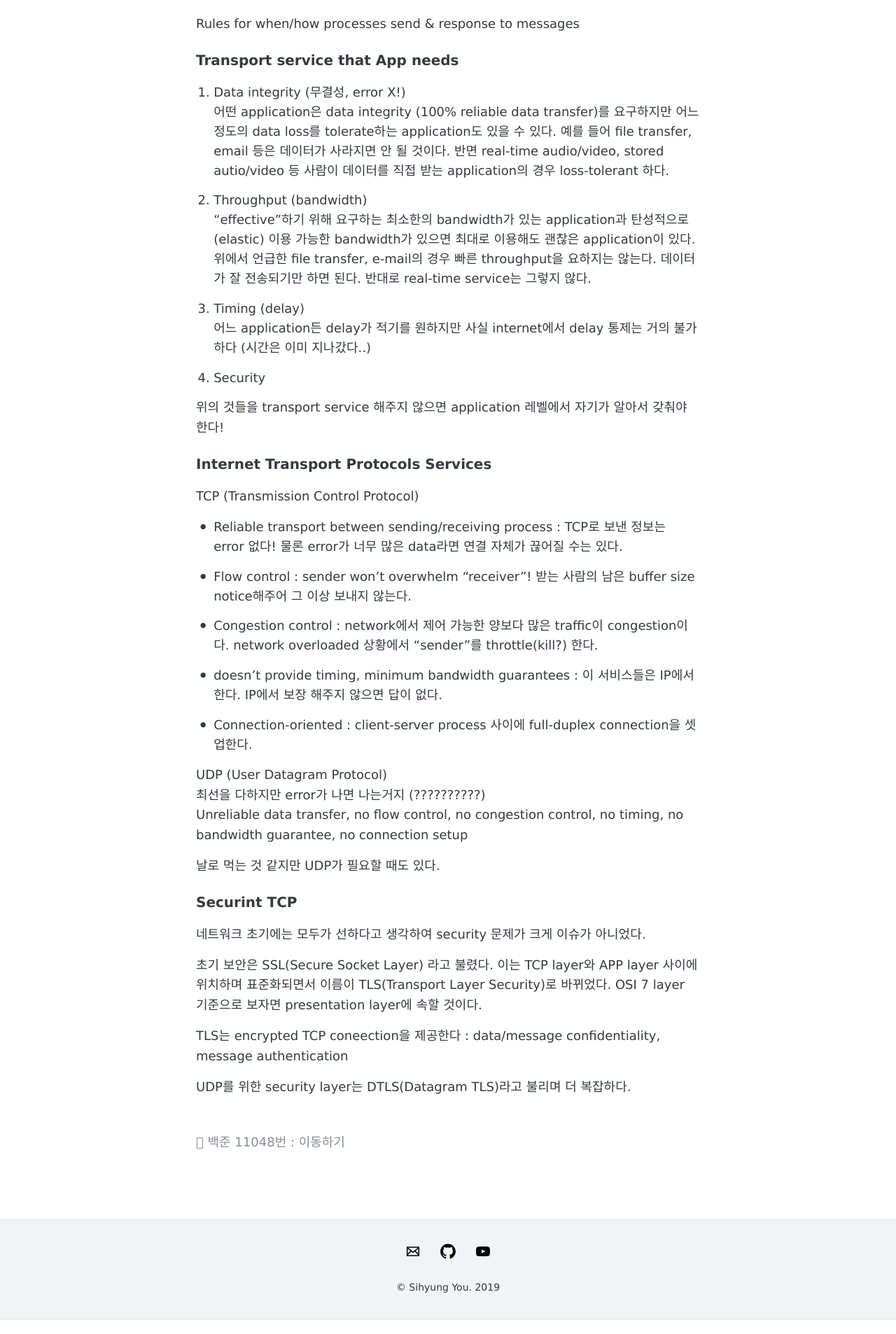
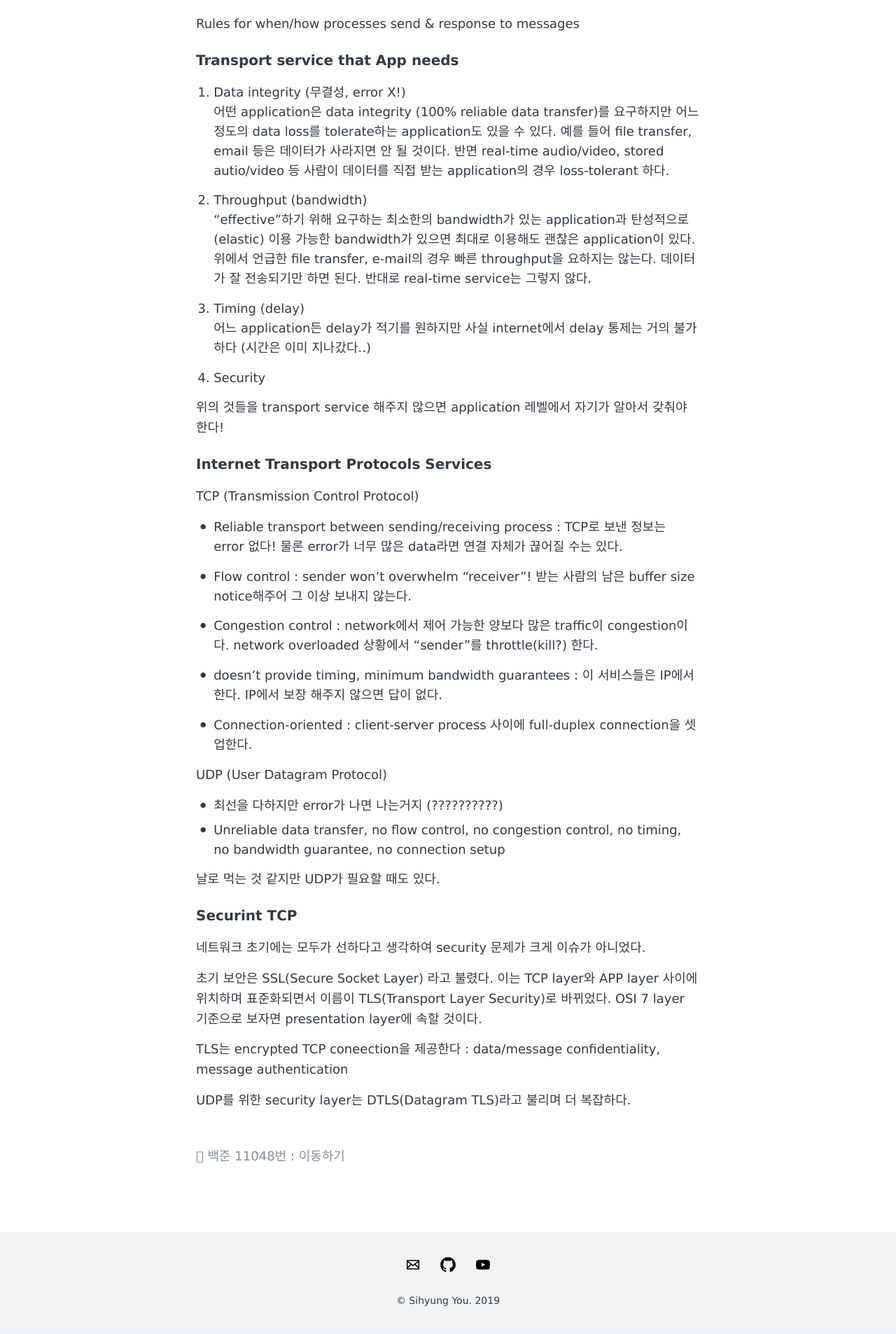
Before and after one commit to sihyungyou/sihyungyou.github.io, a Jekyll site: the page built from _posts/2019-09-16-network-week4-1.md, in a window 1280 px wide. Shown: the part 3763-5669 px from the top of the page at 70% size. Built offline with Jekyll 4.4.1, drawn with Linux system fonts in a browser that asks for light colours.

Commit message:
fixed typo

```diff
--- a/_posts/2019-09-16-network-week4-1.md
+++ b/_posts/2019-09-16-network-week4-1.md
@@ -111,8 +111,8 @@ TCP (Transmission Control Protocol)
 - Connection-oriented : client-server process 사이에 full-duplex connection을 셋업한다.
 
 UDP (User Datagram Protocol)
-최선을 다하지만 error가 나면 나는거지 (??????????)
-Unreliable data transfer, no flow control, no congestion control, no timing, no bandwidth guarantee, no connection setup
+- 최선을 다하지만 error가 나면 나는거지 (??????????)
+- Unreliable data transfer, no flow control, no congestion control, no timing, no bandwidth guarantee, no connection setup
 
 날로 먹는 것 같지만 UDP가 필요할 때도 있다.
 
```
